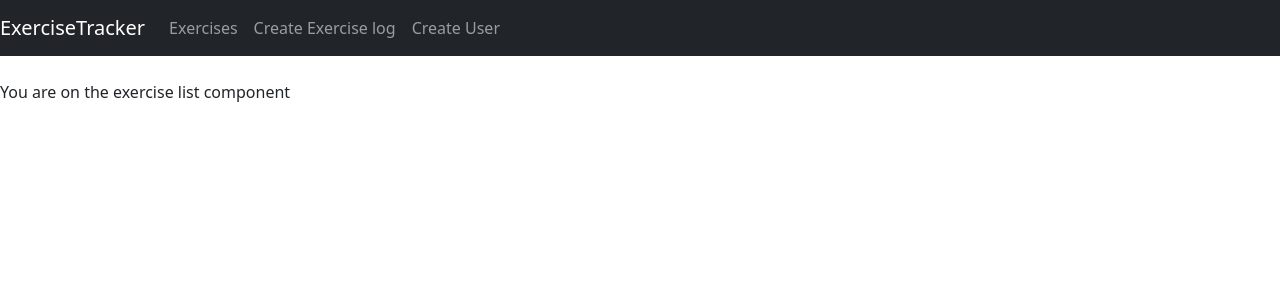
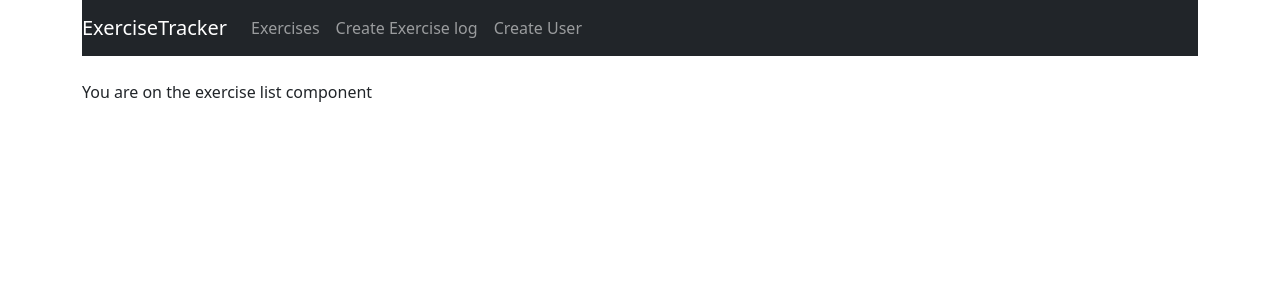
Before and after one commit to YakubuAmidu/exercise-tracker-app, a React (Create React App) app: page / in a window 1280 px wide. Shown: the top 300 px of the page. Built offline with nearby package versions, Linux system fonts and the light colour scheme.

Commit message:
Initial commit

```diff
--- a/src/App.js
+++ b/src/App.js
@@ -1,4 +1,5 @@
 import { BrowserRouter, Routes, Route } from 'react-router-dom';
+import Container from 'react-bootstrap/Container';
 
 import Navbar from './components/navbar.component';
 import ExercisesList from './components/exercise-list.component';
@@ -9,6 +10,7 @@ import CreateUser from './components/create-user.component';
 function App() {
   return (
     <BrowserRouter>
+    <Container>
       <Navbar />
        <br />
     <Routes>
@@ -17,6 +19,7 @@ function App() {
       <Route path="/create" element={<CreateExercise />}></Route>
       <Route path="/user" element={<CreateUser />}></Route>
     </Routes>
+    </Container>
     </BrowserRouter>
   );
 }
```
